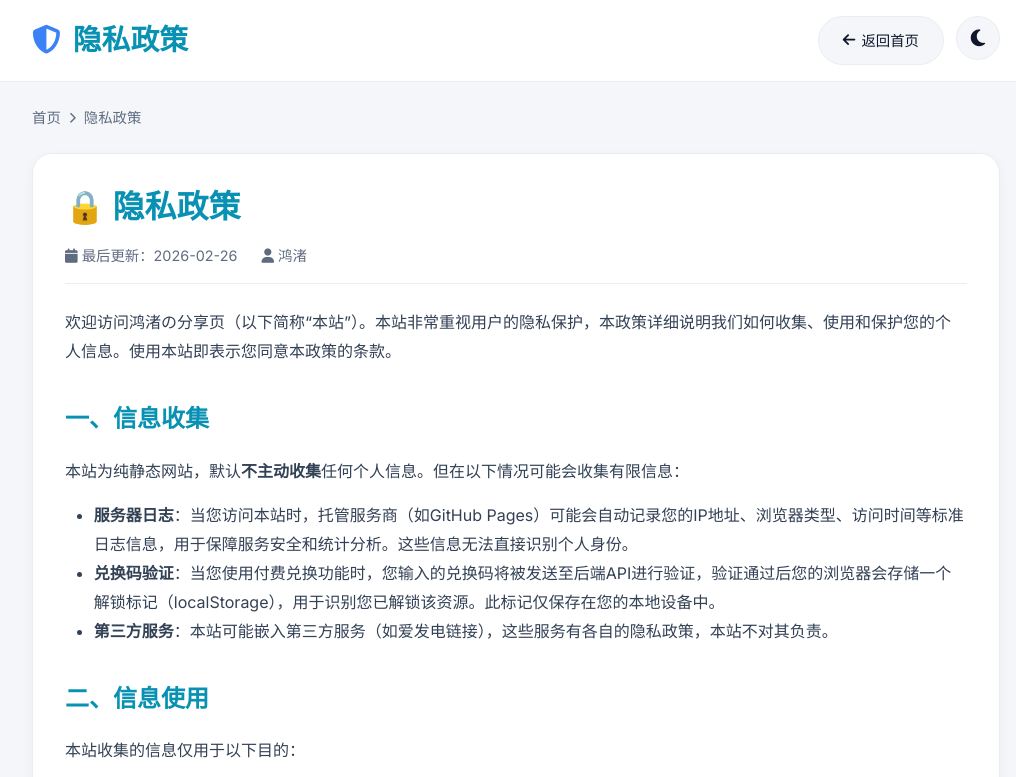
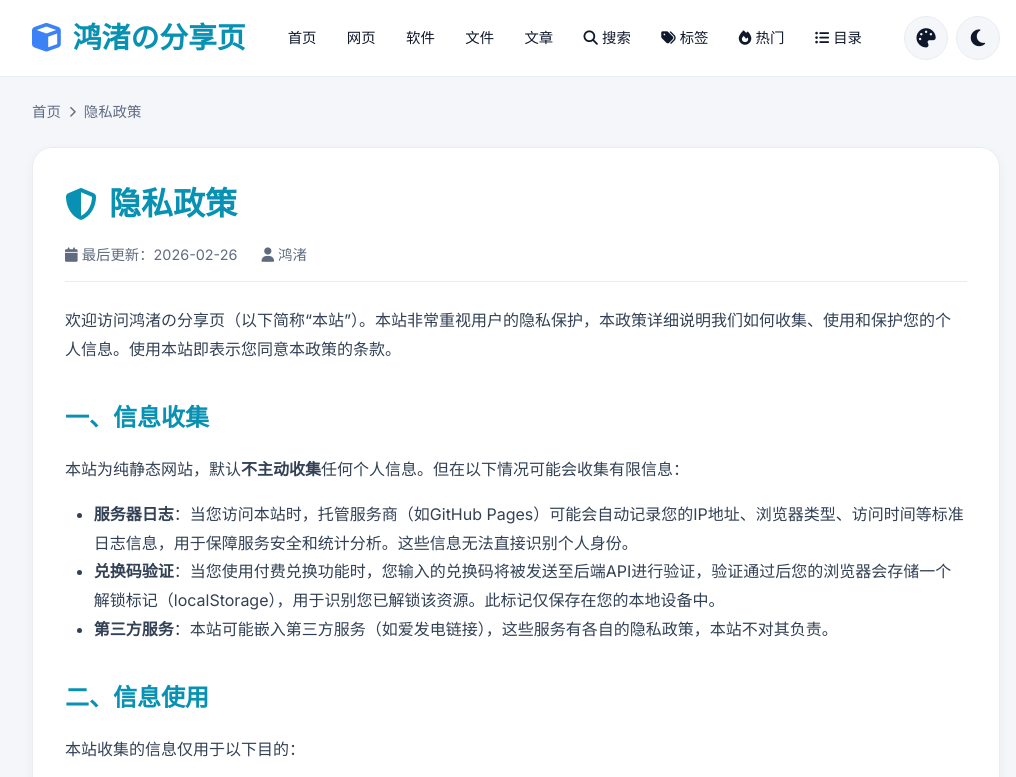
Before and after one commit to WatchFleeting/starsea-shares, a website: page privacy.html in a window 1280 px wide. Shown: the top 777 px of the page, without its empty margins (124-1140 px from the left). Drawn offline with Linux system fonts and the light colour scheme.

Commit message:
更新 privacy.html

```diff
--- a/privacy.html
+++ b/privacy.html
@@ -2,128 +2,15 @@
 <html lang="zh-CN">
 <head>
     <meta charset="UTF-8">
-    <meta name="viewport" content="width=device-width, initial-scale=1.0, maximum-scale=5.0">
+    <meta name="viewport" content="width=device-width, initial-scale=1.0">
     <title>隐私政策 · 鸿渚の分享页</title>
     <meta name="description" content="隐私保护说明">
     <link rel="preconnect" href="https://fonts.googleapis.com">
     <link rel="preconnect" href="https://fonts.gstatic.com" crossorigin>
     <link href="https://fonts.googleapis.com/css2?family=Inter:ital,opsz,wght@0,14..32,100..900;1,14..32,100..900&display=swap" rel="stylesheet">
     <link rel="stylesheet" href="https://cdnjs.cloudflare.com/ajax/libs/font-awesome/6.4.0/css/all.min.css">
+    <link rel="stylesheet" href="css/style.css">
     <style>
-        /* ===== 全局变量 ===== */
-        :root {
-            --cyan-400: #22d3ee;
-            --cyan-500: #06b6d4;
-            --cyan-600: #0891b2;
-            --blue-400: #60a5fa;
-            --blue-500: #3b82f6;
-            --blue-600: #2563eb;
-            --bg-page: #f4f6fa;
-            --bg-card: #ffffff;
-            --text-title: #0f172a;
-            --text-desc: #334155;
-            --text-muted: #5f6c80;
-            --border-light: #e9edf2;
-            --shadow-sm: 0 1px 3px rgba(0,0,0,0.02);
-            --shadow-md: 0 4px 12px rgba(0,20,40,0.04);
-            --shadow-hover: 0 12px 24px -8px rgba(6,182,212,0.15);
-            --radius-card: 20px;
-            --transition: all 0.2s ease;
-            --space-xs: 0.5rem;
-            --space-sm: 0.75rem;
-            --space-md: 1rem;
-            --space-lg: 1.5rem;
-            --space-xl: 2rem;
-            --touch-target-size: 44px;
-        }
-        body.dark-mode {
-            --bg-page: #0b1423;
-            --bg-card: #1a2639;
-            --text-title: #e2eafc;
-            --text-desc: #b9d1ec;
-            --text-muted: #7f9bc0;
-            --border-light: #2d3f5e;
-            --shadow-hover: 0 12px 24px -8px #06b6d440;
-        }
-        * { margin:0; padding:0; box-sizing:border-box; }
-        body {
-            font-family: 'Inter', sans-serif;
-            background: var(--bg-page);
-            color: var(--text-title);
-            line-height: 1.6;
-            transition: background 0.3s;
-        }
-        .container {
-            max-width: 1000px;
-            margin: 0 auto;
-            padding: 0 var(--space-md);
-        }
-
-        header {
-            background: var(--bg-card);
-            border-bottom: 1px solid var(--border-light);
-            padding: var(--space-md) 0;
-            margin-bottom: var(--space-lg);
-        }
-        .header-inner {
-            display: flex;
-            justify-content: space-between;
-            align-items: center;
-        }
-        .site-title {
-            font-size: 1.8rem;
-            font-weight: 700;
-            color: var(--cyan-600);
-            display: flex;
-            align-items: center;
-            gap: var(--space-sm);
-        }
-        .site-title i { color: var(--blue-500); }
-        .back-home {
-            background: var(--bg-page);
-            border: 1px solid var(--border-light);
-            color: var(--text-title);
-            padding: var(--space-sm) var(--space-lg);
-            border-radius: 40px;
-            display: inline-flex;
-            align-items: center;
-            gap: 6px;
-            text-decoration: none;
-            font-weight: 500;
-            font-size: 0.9rem;
-            transition: var(--transition);
-            min-height: var(--touch-target-size);
-        }
-        .back-home:hover { border-color: var(--cyan-400); color: var(--cyan-600); }
-        .theme-toggle {
-            background: var(--bg-page);
-            border: 1px solid var(--border-light);
-            color: var(--text-title);
-            width: var(--touch-target-size);
-            height: var(--touch-target-size);
-            border-radius: 50%;
-            display: flex;
-            align-items: center;
-            justify-content: center;
-            cursor: pointer;
-            transition: var(--transition);
-            font-size: 1.2rem;
-        }
-        .theme-toggle:hover { border-color: var(--cyan-400); transform: rotate(15deg); }
-
-        /* 面包屑 */
-        .breadcrumb {
-            display: flex;
-            align-items: center;
-            gap: var(--space-xs);
-            margin-bottom: var(--space-lg);
-            font-size: 0.9rem;
-            color: var(--text-muted);
-        }
-        .breadcrumb a { color: var(--text-muted); text-decoration: none; }
-        .breadcrumb a:hover { color: var(--cyan-600); }
-
-        /* 隐私政策卡片 */
         .privacy-card {
             background: var(--bg-card);
             border-radius: var(--radius-card);
@@ -132,13 +19,11 @@
             box-shadow: var(--shadow-md);
             margin-bottom: var(--space-xl);
         }
-
         .privacy-title {
             font-size: 2rem;
             font-weight: 700;
-            color: var(--cyan-600);
+            color: var(--primary-600);
             margin-bottom: var(--space-md);
-            line-height: 1.3;
             display: flex;
             align-items: center;
             gap: var(--space-sm);
@@ -160,7 +45,7 @@
         }
         .privacy-content h2 {
             font-size: 1.5rem;
-            color: var(--cyan-600);
+            color: var(--primary-600);
             margin: 2rem 0 1rem;
             font-weight: 600;
         }
@@ -175,23 +60,9 @@
         .privacy-content ul {
             margin: 0.5rem 0 1.5rem 1.8rem;
         }
-
-        footer {
-            text-align: center;
-            padding: var(--space-xl) 0;
-            color: var(--text-muted);
-            border-top: 1px solid var(--border-light);
-            margin-top: var(--space-xl);
-        }
-        footer a {
-            color: var(--cyan-500);
-            text-decoration: none;
-            margin: 0 var(--space-xs);
-        }
     </style>
 </head>
 <body>
-    <!-- 防复制脚本 -->
     <script>
         (function() {
             document.addEventListener('contextmenu', e => e.preventDefault());
@@ -203,27 +74,11 @@
         })();
     </script>
 
-    <header>
-        <div class="container">
-            <div class="header-inner">
-                <div class="site-title"><i class="fas fa-shield-alt"></i> 隐私政策</div>
-                <div style="display: flex; gap: var(--space-sm);">
-                    <a href="index.html" class="back-home"><i class="fas fa-arrow-left"></i> 返回首页</a>
-                    <button class="theme-toggle" id="themeToggle"><i class="fas fa-moon"></i></button>
-                </div>
-            </div>
-        </div>
-    </header>
-
     <main class="container">
-        <!-- 面包屑 -->
-        <div class="breadcrumb">
-            <a href="index.html">首页</a> <i class="fas fa-chevron-right" style="font-size:0.7rem;"></i>
-            <span>隐私政策</span>
-        </div>
+        <div class="breadcrumb" id="breadcrumb"></div>
 
         <div class="privacy-card">
-            <h1 class="privacy-title">🔒 隐私政策</h1>
+            <h1 class="privacy-title"><i class="fas fa-shield-alt"></i> 隐私政策</h1>
             <div class="privacy-meta">
                 <span><i class="fas fa-calendar"></i> 最后更新：2026-02-26</span>
                 <span><i class="fas fa-user"></i> 鸿渚</span>
@@ -271,16 +126,13 @@
         </div>
     </main>
 
-    <footer>
-        <div class="container">
-            <p>© 鸿渚の分享页 · 2025-2026</p>
-            <p style="margin-top: 0.5rem;">
-                <a href="about.html">📘 关于</a> · <a href="hot.html">🔥 热门</a> · <a href="terms.html">📄 用户协议</a>
-                · <a href="changelog.html">📋 更新日志</a> · <a href="links.html">🔗 友情链接</a> · <a href="privacy.html">🔒 隐私</a>
-            </p>
-        </div>
-    </footer>
-
     <script src="js/common.js"></script>
+    <script>
+        (async function() {
+            await loadHeader();
+            await loadFooter();
+            renderBreadcrumb('privacy');
+        })();
+    </script>
 </body>
 </html>
```
